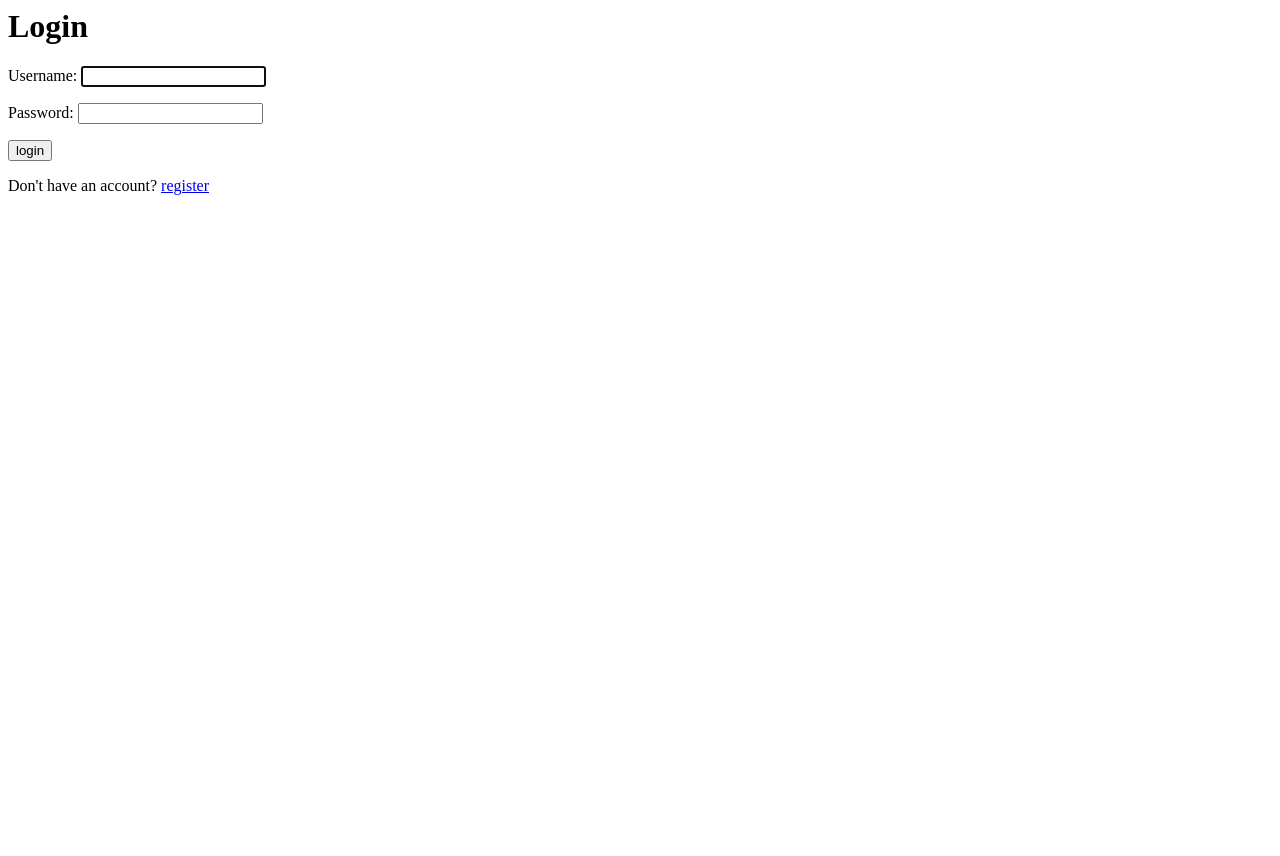
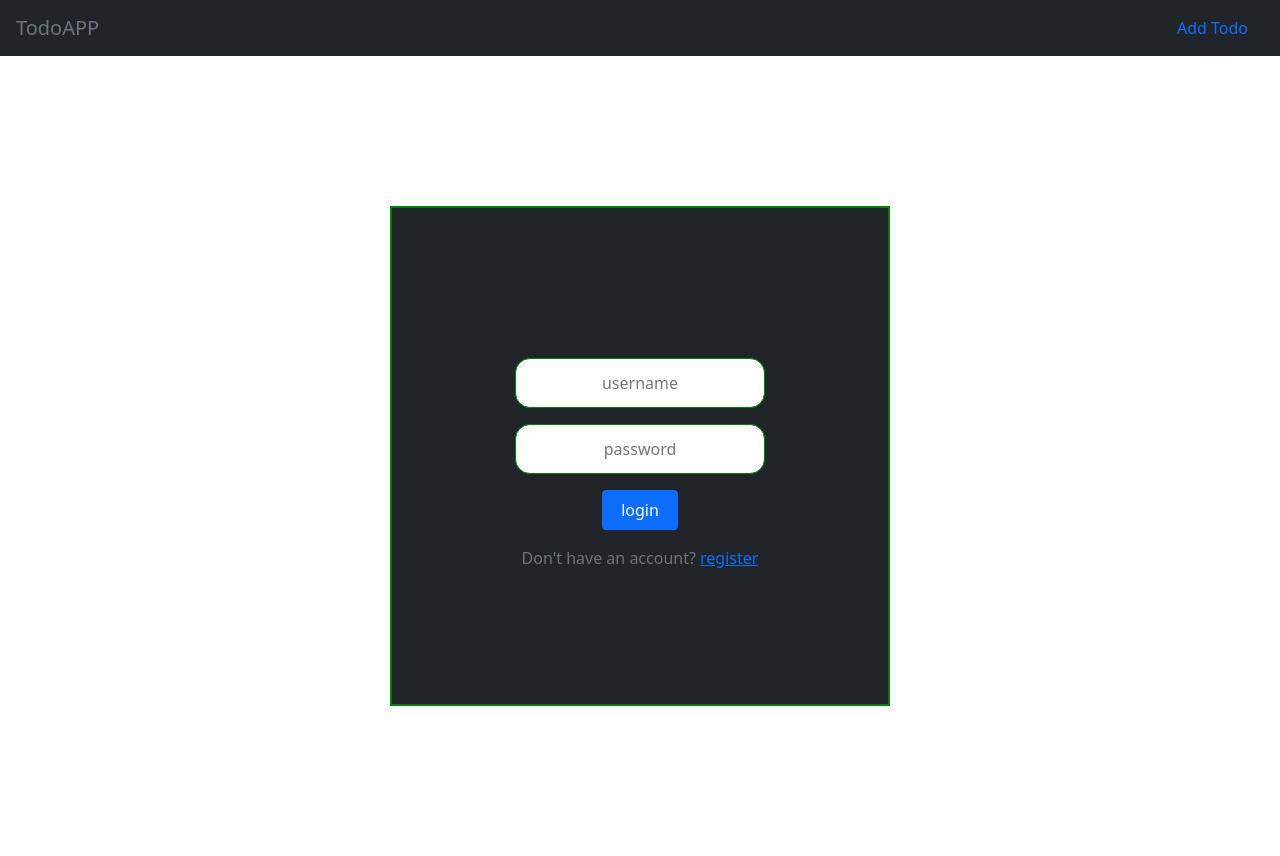
Before and after one commit to noornee/todo-app, a Django app: page /login/ in a window 1280 px wide. Before the commit the page ends 195 px from the top, so only its background shows below. Run offline with Django 3.2, Linux system fonts and the light colour scheme.

Commit message:
styled the login page

```diff
--- a/mytodoapp/todo/static/todo/style.css
+++ b/mytodoapp/todo/static/todo/style.css
@@ -1,6 +1,3 @@
-body {
-    background-color: grey;
-}
 
 .todo-content {
     border: 2px solid black;
--- a/mytodoapp/todo/templates/todo/base.html
+++ b/mytodoapp/todo/templates/todo/base.html
@@ -10,8 +10,8 @@
     <title>Todo</title>
 </head>
 <body>
-    <nav class="navbar navbar-light bg-light px-3">
-        <a class="navbar-brand" href="#">TodoAPP</a>
+    <nav class="navbar navbar-light bg-dark px-3">
+        <a class="navbar-brand text-muted" href="{% url 'todo:todo_list' %}">TodoAPP</a>
         <ul class="nav">
           <li class="nav-item">
             <a class="nav-link" href="{% url 'todo:todo_create' %}">Add Todo</a>
--- a/mytodoapp/todo/templates/todo/login.html
+++ b/mytodoapp/todo/templates/todo/login.html
@@ -1,11 +1,76 @@
-<h1>Login</h1>
+{% extends 'todo/base.html' %}
 
-<form action="" method="post">
-    {% csrf_token %}
-    {{ form.as_p }}
-    <input type="submit" value="login">
-</form>
 
-<p>
-    Don't have an account? <a href="{% url 'todo:register' %}">register</a>
-</p>
+{% block content %}
+
+<div class="login-form ">
+ <div class="content bg-dark">
+    <form action="" method="post">
+        {% csrf_token %}
+        <p>
+            <input type="text" name="username" id="id_username" placeholder="username" required>
+        </p>
+        <p>
+            <input type="password" name="password" id="id_password" placeholder="password" required>
+        </p>
+        <p class="btn btn-primary">
+            <input type="submit" value="login">
+        </p>
+        <p class="text-muted">
+            Don't have an account? <a href="{% url 'todo:register' %}">register</a>
+        </p>
+    </form>
+ </div>
+</div>
+
+
+<style>
+
+
+    label {
+        display: none;
+    }
+
+
+    input[type=text], input[type=password] {
+        text-align: center;
+        border-radius: 15px;
+        outline: none;
+        border: 1px solid green;
+        height: 50px;
+        width: 250px;
+        transition: width 2s;
+    }
+
+    input[type=text]:hover, input[type=password]:hover {
+        width: 300px;
+        border: 1px solid red;
+    }
+
+     input[type=submit]{
+        background: none;
+        border: none;
+        color: white;
+    }
+
+    input[type=text]{
+        margin-top: 150px;
+
+    }
+
+    .login-form{
+        display: flex;
+        justify-content: center;
+        align-items: center;
+        min-height: 100vh;
+    }
+
+    .content {
+        border: 2px solid green;
+        height: 500px;
+        width: 500px;
+        text-align: center;
+    }
+</style>
+
+{% endblock %}
```
Also changed, not shown: mytodoapp/todo/templates/todo/index.html (+9 -3 lines), mytodoapp/todo/templates/todo/register.html (+29 -5 lines), mytodoapp/db.sqlite3.
